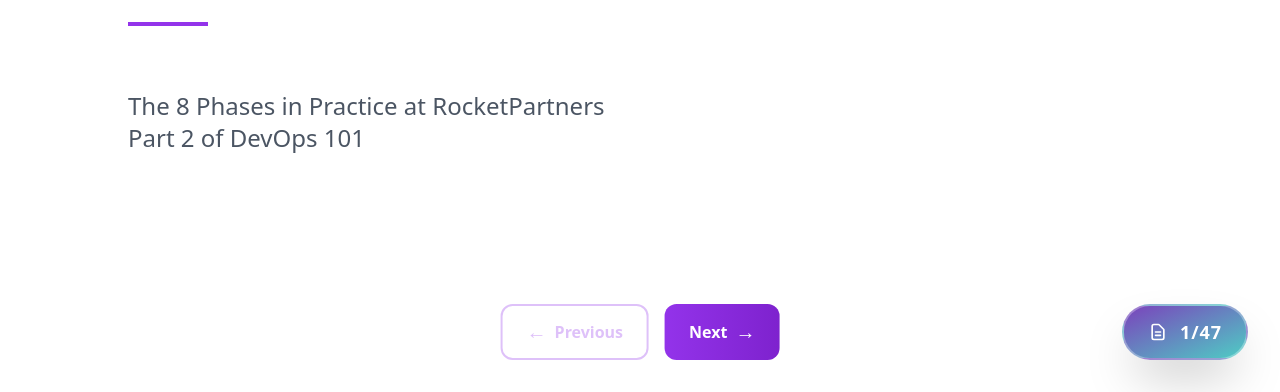
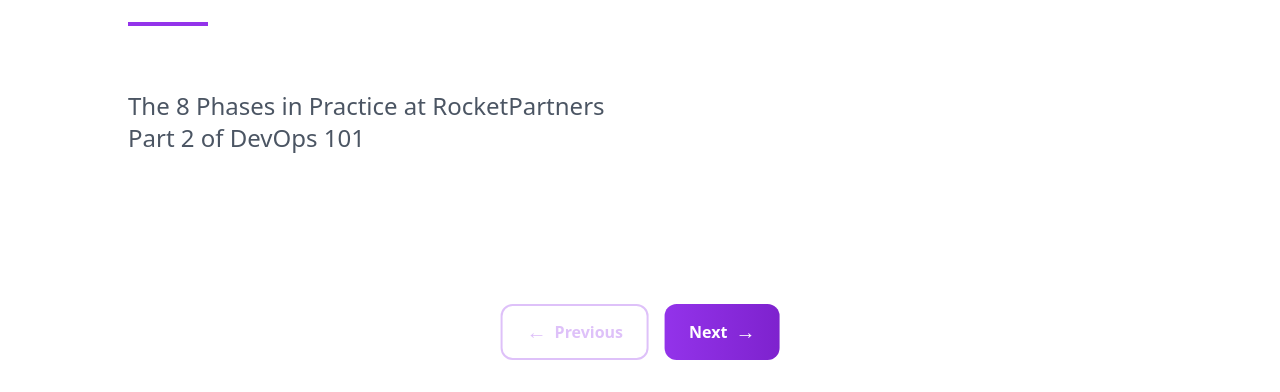
Before and after one commit to mark-esguerra-rp/terraform-presentation, a plain HTML site: page day2.html in a window 1280 px wide. Shown: the part 408-800 px from the top of the page. Drawn offline with nearby package versions, Linux system fonts and the light colour scheme.

Commit message:
removed the slide counter

```diff
--- a/day2.html
+++ b/day2.html
@@ -41,18 +41,6 @@
         title="Toggle Dark/Light Mode">
         <span id="themeIcon" class="text-2xl">🌙</span>
     </button>
-
-    <!-- Dynamic Slide Counter -->
-    <div
-        class="fixed bottom-8 right-8 z-40 bg-gradient-to-br from-primary to-secondary px-6 py-3 rounded-full shadow-2xl border-2 border-white/30 backdrop-blur-md">
-        <div class="flex items-center gap-3">
-            <svg class="w-5 h-5 text-white" fill="none" stroke="currentColor" viewBox="0 0 24 24">
-                <path stroke-linecap="round" stroke-linejoin="round" stroke-width="2"
-                    d="M9 12h6m-6 4h6m2 5H7a2 2 0 01-2-2V5a2 2 0 012-2h5.586a1 1 0 01.707.293l5.414 5.414a1 1 0 01.293.707V19a2 2 0 01-2 2z" />
-            </svg>
-            <span id="slideCounter" class="text-white font-bold text-lg tracking-wider">1/49</span>
-        </div>
-    </div>
 
     <!-- CI/CD PRESENTATION STARTS -->
 
```
Also changed, not shown: day1.html (+0 -11 lines).
